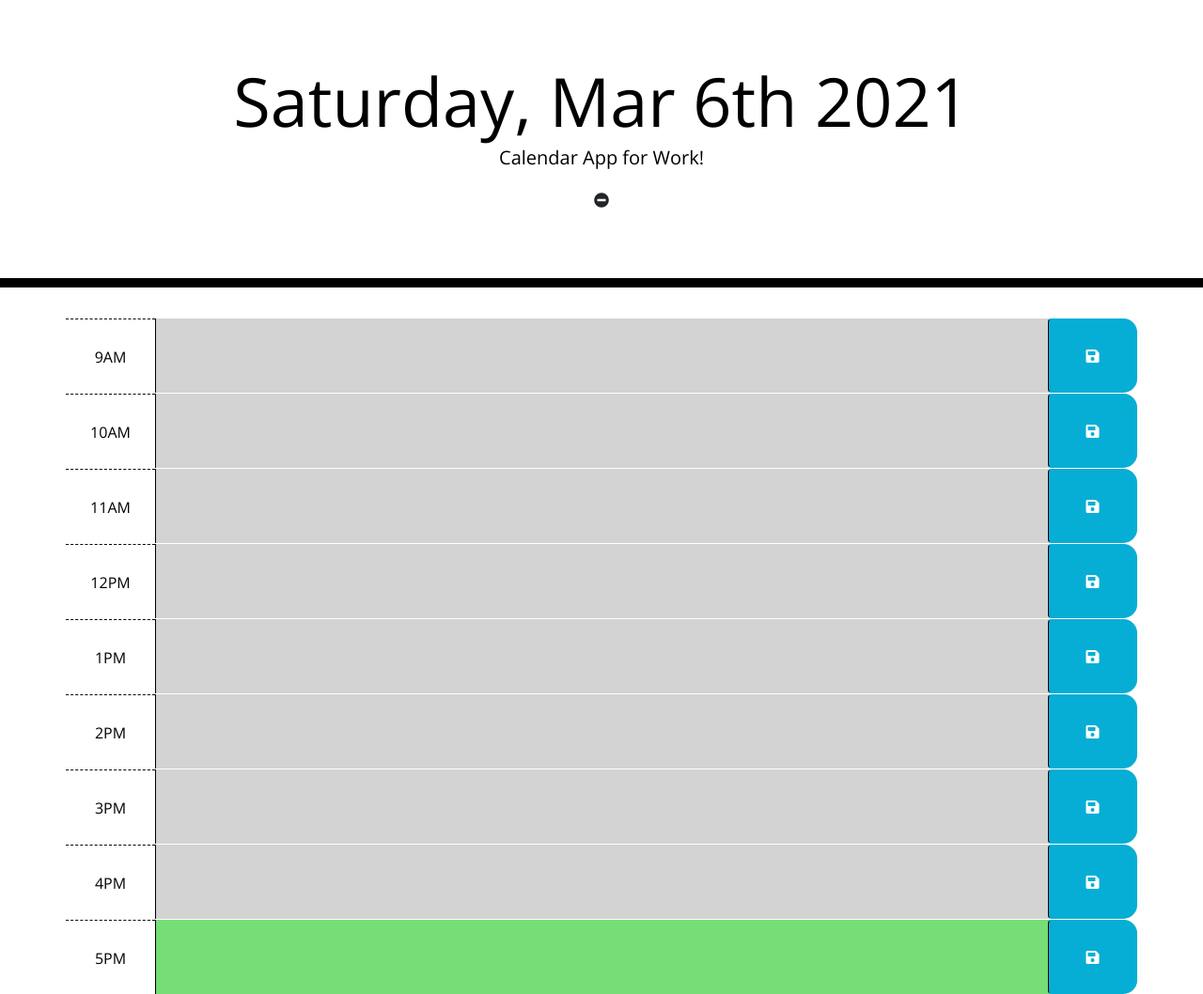
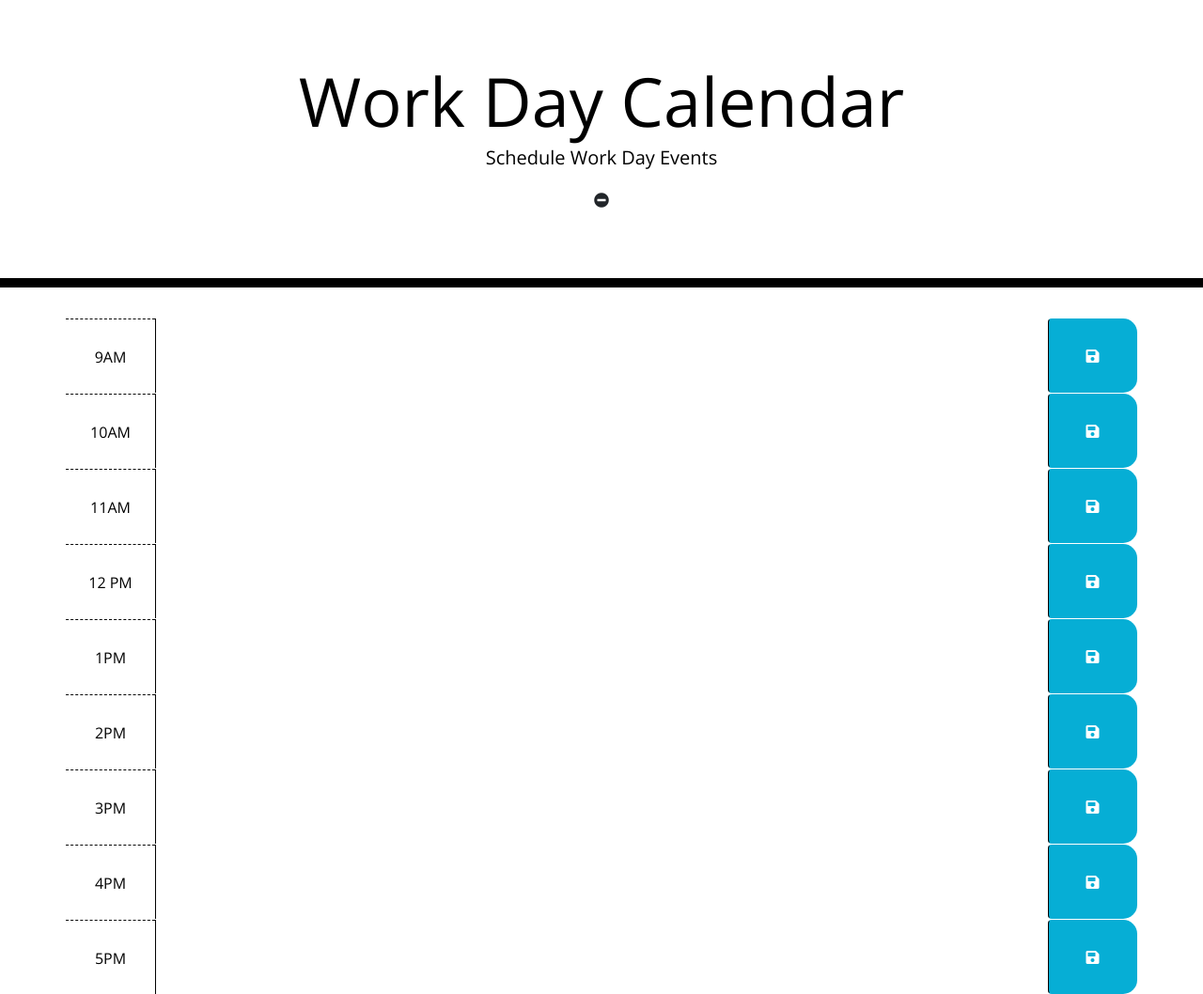
Before and after one commit to joesmall37/Calendar, a plain HTML site: page index.html in a window 1280 px wide. Shown: the whole page at 94% size. Drawn offline with nearby package versions, Linux system fonts and the light colour scheme.

Commit message:
Update index.html
changes to html structure

```diff
--- a/index.html
+++ b/index.html
@@ -10,19 +10,21 @@
         integrity="sha384-50oBUHEmvpQ+1lW4y57PTFmhCaXp0ML5d60M1M7uH2+nqUivzIebhndOJK28anvf" crossorigin="anonymous" />
     <link href="https://fonts.googleapis.com/css?family=Open+Sans&display=swap" rel="stylesheet" />
     <link rel="stylesheet" href="styles.css" />
-    <title>Work Day Scheduler</title>
+    <title>Work Day Scheduler - Challenge 5: Third-Party APIs </title>
 </head>
 
 <body>
+    <!-- Header -->
     <header class="jumbotron">
-        <h1 class="display-3">Work Day Scheduler </h1>
-        <p class="lead">Calendar App for Work!</p>
+        <h1 class="display-3">Work Day Calendar</h1>
+        <p class="lead">Schedule Work Day Events</p>
         <p id="currentDay" class="lead"></p>
+        <!-- button to clear data from local storage -->
         <button id="clear" class=" btn col-md-1"><i class="fas fa-minus-circle"></i></button>
     </header>
+
     <div class="container">
-        <!-- remove class for hour (e.g.) nine -->
-    <div id="nine" class="row time-block nine" data-hour="9">
+        <div id="h9" class="row time-block">
             <div class="col-md-1 hour">
                 9AM
             </div>
@@ -31,7 +33,7 @@
             <button class="btn saveBtn col-md-1"><i class="fas fa-save"></i></button>
         </div>
 
-    <div id="ten" class="row time-block ten" data-hour="10">
+        <div id="h10" class="row time-block">
             <div class="col-md-1 hour">
                 10AM
             </div>
@@ -40,7 +42,7 @@
             <button class="btn saveBtn col-md-1"><i class="fas fa-save"></i></button>
         </div>
 
-    <div id="eleven" class="row time-block eleven" data-hour="11">
+        <div id="h11" class="row time-block">
             <div class="col-md-1 hour">
                 11AM
             </div>
@@ -49,16 +51,16 @@
             <button class="btn saveBtn col-md-1"><i class="fas fa-save"></i></button>
         </div>
 
-    <div id="twelve" class="row time-block twelve" data-hour="12">
+        <div id="h12" class="row time-block">
             <div class="col-md-1 hour">
-            12PM
+                12 PM
             </div>
             <textarea class="col-md-10 description">
             </textarea>
             <button class="btn saveBtn col-md-1"><i class="fas fa-save"></i></button>
         </div>
 
-    <div id="thirteen" class="row time-block one" data-hour="13">
+        <div id="h13" class="row time-block">
             <div class="col-md-1 hour">
                 1PM
             </div>
@@ -67,7 +69,7 @@
             <button class="btn saveBtn col-md-1"><i class="fas fa-save"></i></button>
         </div>
 
-    <div id="fourteen" class="row time-block two" data-hour="14">
+        <div id="h14" class="row time-block">
             <div class="col-md-1 hour">
                 2PM
             </div>
@@ -76,7 +78,7 @@
             <button class="btn saveBtn col-md-1"><i class="fas fa-save"></i></button>
         </div>
 
-    <div id="fifteen" class="row time-block three" data-hour="15">
+        <div id="h15" class="row time-block">
             <div class="col-md-1 hour">
                 3PM
             </div>
@@ -85,7 +87,7 @@
             <button class="btn saveBtn col-md-1"><i class="fas fa-save"></i></button>
         </div>
 
-    <div id="sixteen" class="row time-block four" data-hour="16">
+        <div id="h16" class="row time-block">
             <div class="col-md-1 hour">
                 4PM
             </div>
@@ -94,7 +96,7 @@
             <button class="btn saveBtn col-md-1"><i class="fas fa-save"></i></button>
         </div>
 
-    <div id="seventeen" class="row time-block five">
+        <div id="h17" class="row time-block">
             <div class="col-md-1 hour">
                 5PM
             </div>
@@ -105,16 +107,9 @@
 
     </div>
 
-
-
-
-
-
-        <script src="https://cdnjs.cloudflare.com/ajax/libs/jquery/3.2.1/jquery.min.js"></script>
+    <script src="https://code.jquery.com/jquery-3.4.1.min.js"></script>
     <script src="https://cdnjs.cloudflare.com/ajax/libs/moment.js/2.24.0/moment.min.js"></script>
-        <script src="https://code.jquery.com/ui/1.12.1/jquery-ui.min.js"
-            integrity="sha256-VazP97ZCwtekAsvgPBSUwPFKdrwD3unUfSGVYrahUqU=" crossorigin="anonymous"></script>
-        <script src="script.js"></script>
+    <script src="newtest.js"></script>
 </body>
 
 </html>
```
Lines whose indentation alone changed are shown as unchanged.
